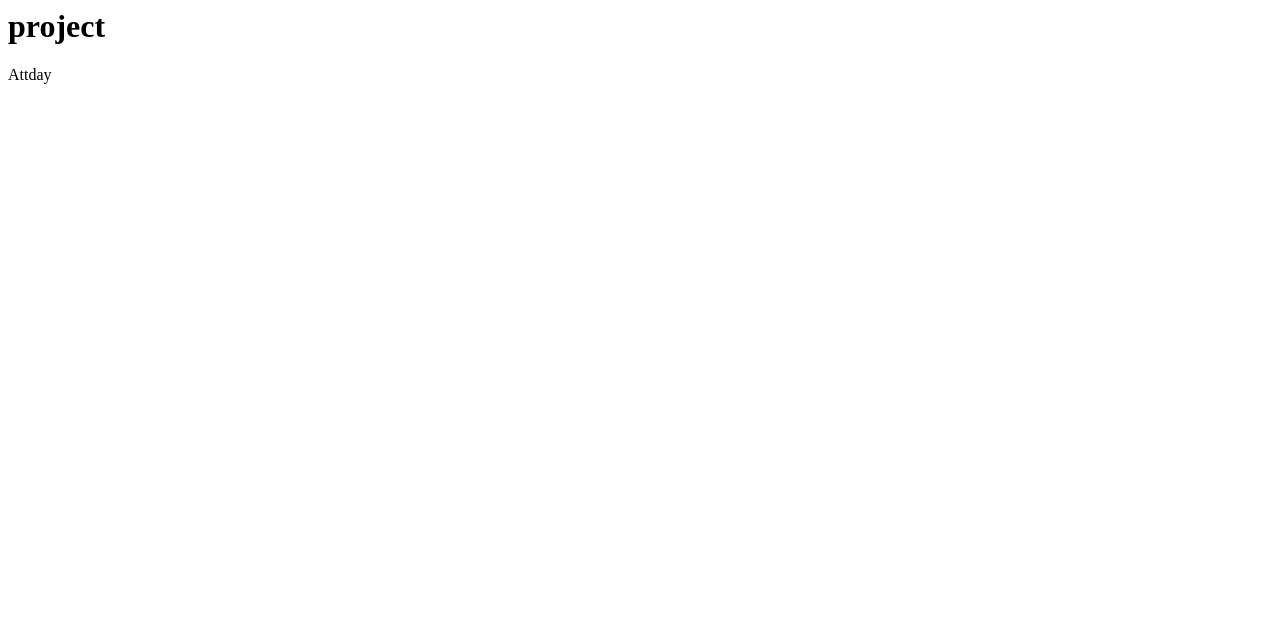
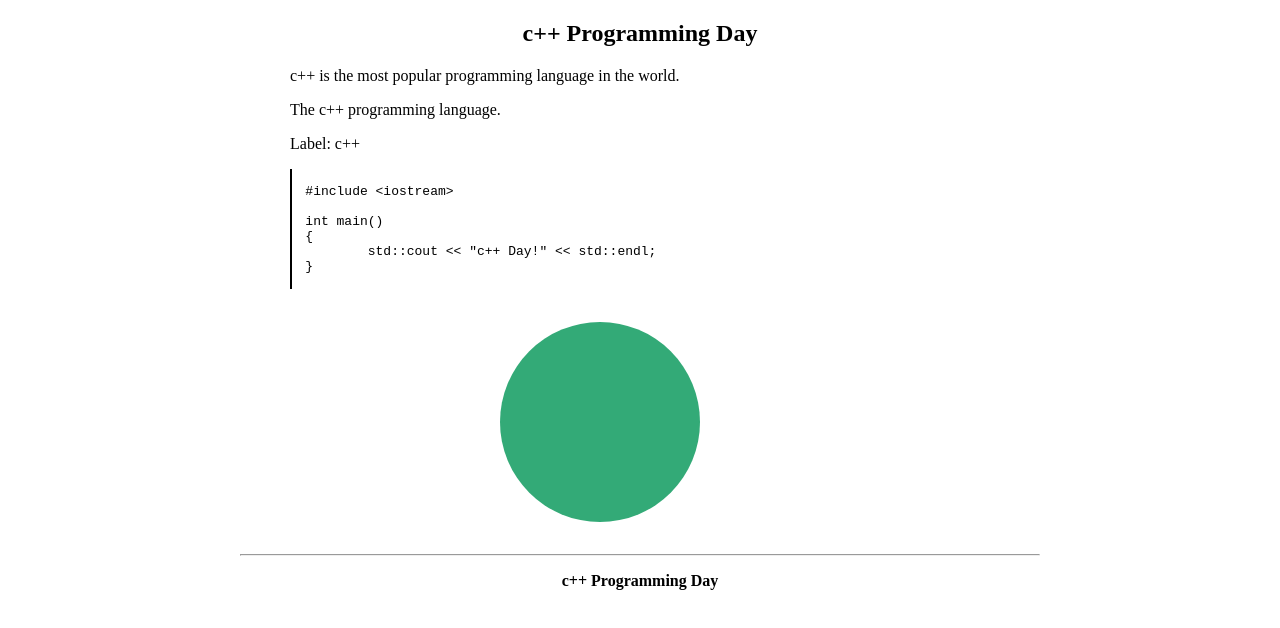
Before and after one commit to attday/attday.github.io, a plain HTML site: page docs/index.html in a window 1280 px wide. Drawn offline with Linux system fonts and the light colour scheme.

Commit message:
update index.html

```diff
--- a/docs/index.html
+++ b/docs/index.html
@@ -1,9 +1,71 @@
-<html>
-    <head>
-        <title>project</title>
-    </head>
-    <body>
-        <h1>project</h1>
-        <p>Attday</p>
-    </body>
+<!DOCTYPE html>
+<html lang="en">
+
+<head>
+<meta charset="utf-8">
+<title>c++ Programming Day</title>
+<style>
+header {text-align: center}
+footer {text-align: center}
+article {width:800px;margin:auto}
+main {margin:0 50px}
+pre {border-left:2pt solid #000;padding-left:10pt}
+</style>
+</head>
+
+<body>
+
+<article>
+
+<header>
+<h1>c++ Programming Day</h1>
+</header>
+
+<main>
+
+<p>
+c++ is the most popular programming language in the world.
+</p>
+
+<p>
+<aside>
+The c++ programming language.
+</aside>
+</p>
+
+<p>
+<label>
+Label: c++
+</label>
+</p>
+
+<pre>
+<code>
+#include &lt;iostream&gt;
+
+int main()
+{
+	std::cout &lt;&lt; "c++ Day!" &lt;&lt; std::endl;
+}
+</code>
+</pre>
+
+<div style="margin:auto;width:400px">
+<svg width="320" height="240">
+<circle r="100" cx="160" cy="120" fill="#3a7" />
+</svg>
+</div>
+
+</main>
+
+<hr />
+
+<footer>
+<p>
+<strong>c++ Programming Day</strong>
+</p>
+</footer>
+
+</article>
+</body>
 </html>
```
